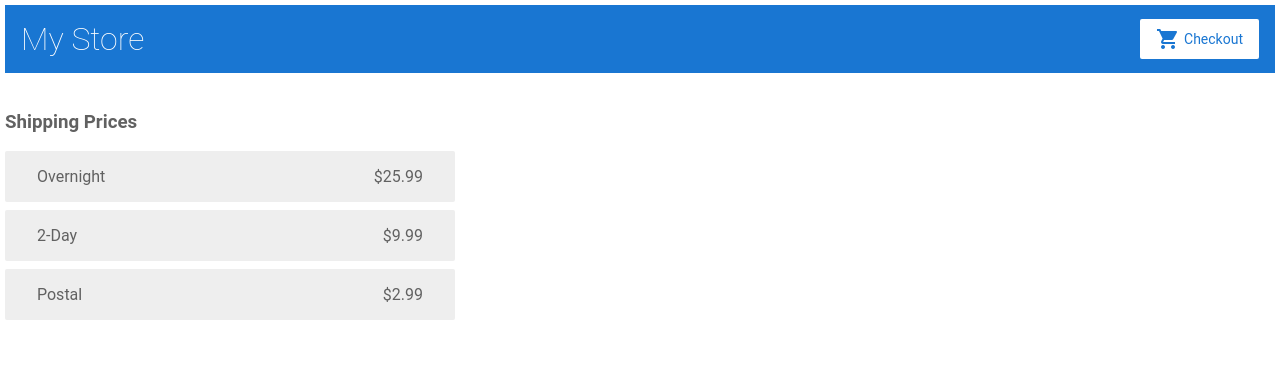
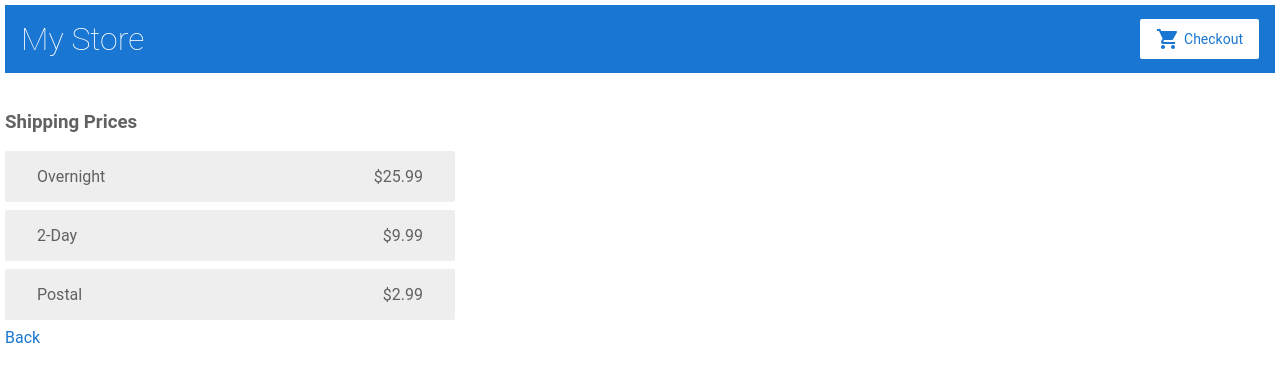
Before and after one commit to yogesh-nandwana/firstapp, an Angular app: page /shipping in a window 1280 px wide. Shown: the top 382 px of the page. Built offline with nearby package versions, Linux system fonts and the light colour scheme.

Commit message:
back link

```diff
--- a/src/app/cart-detail/cart-detail.component.ts
+++ b/src/app/cart-detail/cart-detail.component.ts
@@ -26,6 +26,7 @@ import { FormBuilder } from '@angular/forms';
       </div>
 
       <button class="button" type="submit">Purchase</button>
+      <a href="/">  Back</a>
     </form>
   `,
   styles: []
--- a/src/app/product-details/product-details.component.ts
+++ b/src/app/product-details/product-details.component.ts
@@ -12,6 +12,7 @@ import { CartService } from '../cart.service';
     <h4>{{ product.price | currency }}</h4>
     <p>{{ product.description }}</p>
     <button (click)="addToCart(product)">Buy</button>
+    <a href="/">  Back</a>
   </div>
   `,
   styles: []
--- a/src/app/shipping-info/shipping-info.component.ts
+++ b/src/app/shipping-info/shipping-info.component.ts
@@ -9,6 +9,7 @@ import { CartService } from '../cart.service';
     <span>{{ shipping.type }}</span>
     <span>{{ shipping.price | currency }}</span>
   </div>
+  <a href="/cart">  Back</a>
   `,
   styles: []
 })
```
